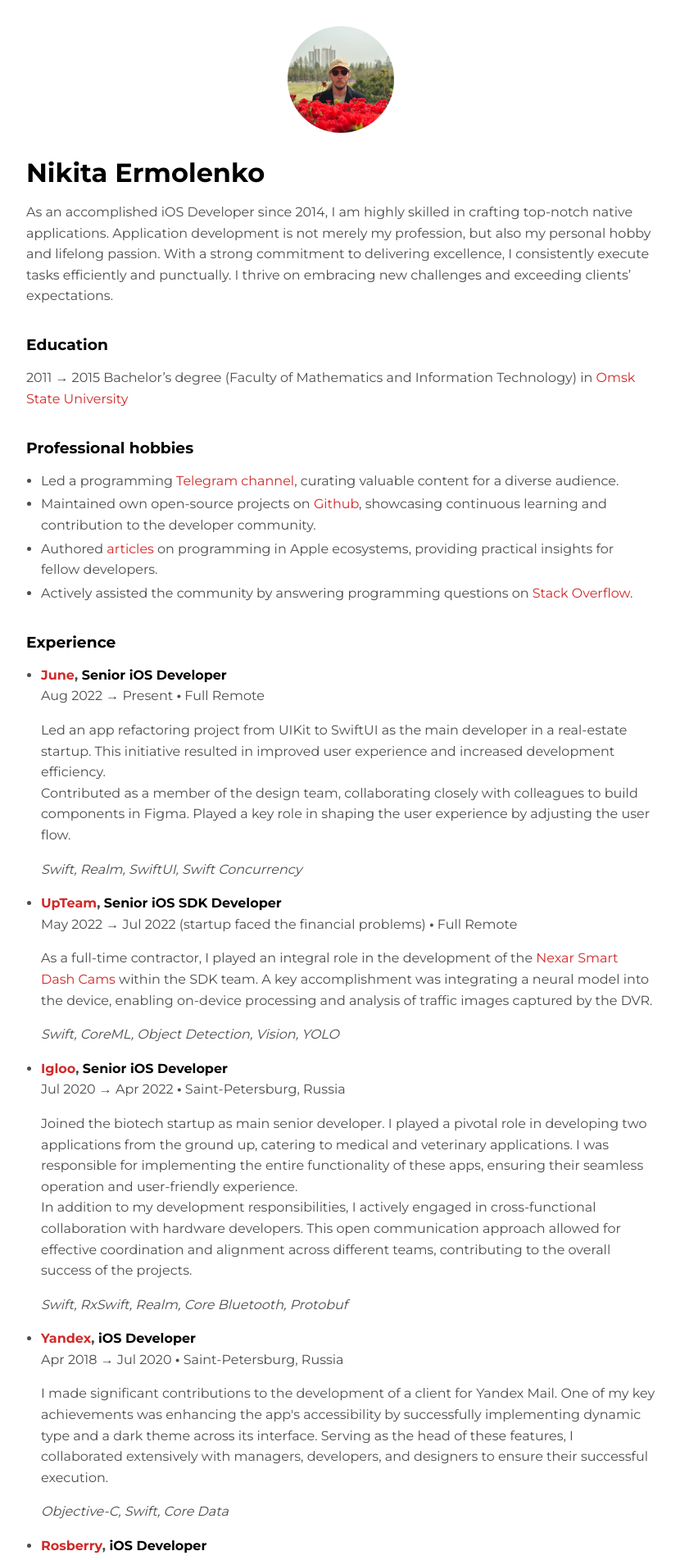
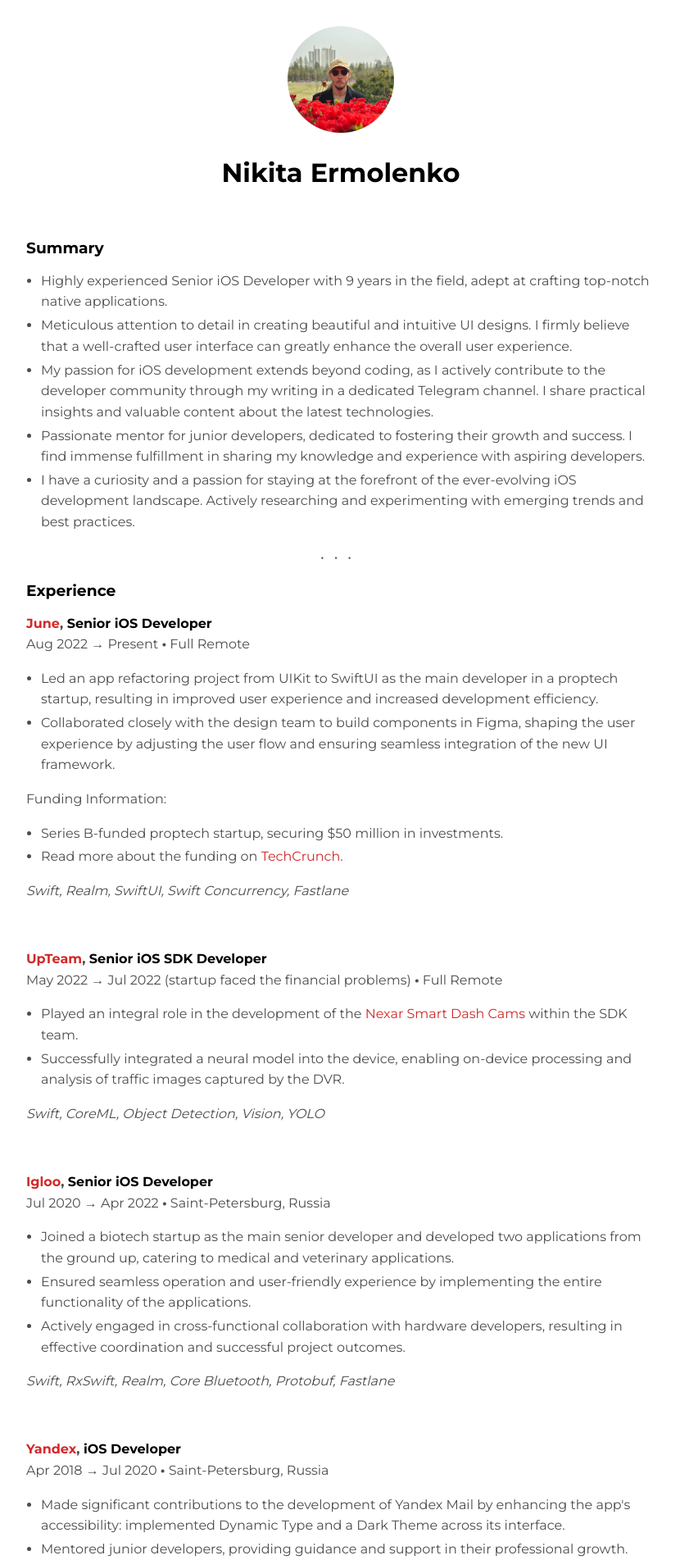
Before and after one commit to Otbivnoe/Otbivnoe.github.io, a Jekyll site: the page built from tabs/resume.md, in a window 1280 px wide. Shown: the top 1903 px of the page at 82% size, without its empty margins (224-1054 px from the left). Built offline with Jekyll 4.4.1, drawn with Linux system fonts in a browser that asks for light colours; some of the changed text lies outside the part shown.

Commit message:
Continue improving my resume

```diff
--- a/_includes/experience.html
+++ b/_includes/experience.html
@@ -1,7 +1,16 @@
-<li>
-    <b><a href="{{ include.link }}">{{ include.company }}</a>, </b>
-    <b class="resume-position">{{ include.position }}</b>
-    <br>{{ include.time }} <b>&#x2022;</b> {{ include.city }}<br>
-    <p>{{ include.description }}</p>
-    <p><i>{{ include.stack }}</i></p>
-</li>
+<b>
+    <a href="{{ include.link }}">{{ include.company }}</a>,
+</b>
+<b class="resume-position">
+    {{ include.position }}
+</b>
+    {{ include.time }} <b>&#x2022;</b> {{ include.city }}
+<br>
+<p>
+    {{ include.description }}
+</p>
+<p>
+    <i>
+        {{ include.stack }}
+    </i>
+</p>
--- a/assets/css/resume.scss
+++ b/assets/css/resume.scss
@@ -4,12 +4,13 @@
 @import "colors";
 
 h3 {
-    margin-top: 2.2rem;
+    margin-top: 1.2rem;
     margin-bottom: 0.2rem;
 }
 
 .resume-name {
     margin-bottom: 0px;
+    text-align: center;
 }
 
 .resume-position {
--- a/tabs/resume.md
+++ b/tabs/resume.md
@@ -6,25 +6,32 @@
 
 <h1 class="resume-name">Nikita Ermolenko</h1>
 
-As an accomplished iOS Developer since 2014, I am highly skilled in crafting top-notch native applications. Application development is not merely my profession, but also my personal hobby and lifelong passion. With a strong commitment to delivering excellence, I consistently execute tasks efficiently and punctually. I thrive on embracing new challenges and exceeding clients' expectations.
+<br>
 
+### Summary
 
-### Education
+<ul>
+    <li>
+        Highly experienced Senior iOS Developer with 9 years in the field, adept at crafting top-notch native applications.
+    </li>
+    <li>
+        Meticulous attention to detail in creating beautiful and intuitive UI designs. I firmly believe that a well-crafted user interface can greatly enhance the overall user experience.
+    </li>
+    <li>
+        My passion for iOS development extends beyond coding, as I actively contribute to the developer community through my writing in a dedicated Telegram channel. I share practical insights and valuable content about the latest technologies.
+    </li>
+    <li>
+        Passionate mentor for junior developers, dedicated to fostering their growth and success. I find immense fulfillment in sharing my knowledge and experience with aspiring developers.
+    </li>
+    <li>
+        I have a curiosity and a passion for staying at the forefront of the ever-evolving iOS development landscape. Actively researching and experimenting with emerging trends and best practices.
+    </li>
+</ul>
 
-2011 → 2015 Bachelor's degree (Faculty of Mathematics and Information Technology) in [Omsk State University](https://omsu.ru/about/structure/general/omp/eng/)
-
-
-### Professional hobbies
-
-- Led a programming [Telegram channel](https://t.me/readaggregator), curating valuable content for a diverse audience.
-- Maintained own open-source projects on [Github](https://github.com/otbivnoe), showcasing continuous learning and contribution to the developer community.
-- Authored [articles](/) on programming in Apple ecosystems, providing practical insights for fellow developers.
-- Actively assisted the community by answering programming questions on [Stack Overflow](https://stackoverflow.com/users/3733734/nikita-ermolenko?tab=profile).
-
+<hr>
 
 ### Experience
 
-<ul>
 {%
 include experience.html
 company = "June"
@@ -33,12 +40,28 @@
 time = "Aug 2022 → Present"
 city = "Full Remote"
 description = "
-Led an app refactoring project from UIKit to SwiftUI as the main developer in a real-estate startup. This initiative resulted in improved user experience and increased development efficiency.
+<ul>
+    <li>
+        Led an app refactoring project from UIKit to SwiftUI as the main developer in a proptech startup, resulting in improved user experience and increased development efficiency.
+    </li>
+    <li>
+        Collaborated closely with the design team to build components in Figma, shaping the user experience by adjusting the user flow and ensuring seamless integration of the new UI framework.
+    </li>
+</ul>
+<p>Funding Information:</p>
+<ul>
+    <li>
+        Series B-funded proptech startup, securing $50 million in investments.
+    </li>
+    <li>
+        Read more about the funding on <a href='https://techcrunch.com/2021/09/22/softbank-and-demi-lovato-back-june-homes-a-proptech-startup-emerging-from-stealth-with-50m-in-funding/'>TechCrunch</a>.
+    </li>
+</ul>
+"
+stack = "Swift, Realm, SwiftUI, Swift Concurrency, Fastlane"
+%}
+
 <br>
-Contributed as a member of the design team, collaborating closely with colleagues to build components in Figma. Played a key role in shaping the user experience by adjusting the user flow.
-"
-stack = "Swift, Realm, SwiftUI, Swift Concurrency"
-%}
 
 {%
 include experience.html
@@ -48,10 +71,19 @@
 time = "May 2022 → Jul 2022 (startup faced the financial problems)"
 city = "Full Remote"
 description = "
-As a full-time contractor, I played an integral role in the development of the <a href='https://www.getnexar.com'>Nexar Smart Dash Cams</a> within the SDK team. A key accomplishment was integrating a neural model into the device, enabling on-device processing and analysis of traffic images captured by the DVR.
+<ul>
+    <li>
+        Played an integral role in the development of the <a href='https://www.getnexar.com'>Nexar Smart Dash Cams</a> within the SDK team.
+    </li>
+    <li>
+        Successfully integrated a neural model into the device, enabling on-device processing and analysis of traffic images captured by the DVR.
+    </li>
+</ul>
 "
 stack = "Swift, CoreML, Object Detection, Vision, YOLO"
 %}
+
+<br>
 
 {%
 include experience.html
@@ -61,12 +93,22 @@
 time = "Jul 2020 → Apr 2022"
 city = "Saint-Petersburg, Russia"
 description = "
-Joined the biotech startup as main senior developer. I played a pivotal role in developing two applications from the ground up, catering to medical and veterinary applications. I was responsible for implementing the entire functionality of these apps, ensuring their seamless operation and user-friendly experience.
+<ul>
+    <li>
+        Joined a biotech startup as the main senior developer and developed two applications from the ground up, catering to medical and veterinary applications.
+    </li>
+    <li>
+        Ensured seamless operation and user-friendly experience by implementing the entire functionality of the applications.
+    </li>
+    <li>
+        Actively engaged in cross-functional collaboration with hardware developers, resulting in effective coordination and successful project outcomes.
+    </li>
+</ul>
+"
+stack = "Swift, RxSwift, Realm, Core Bluetooth, Protobuf, Fastlane"
+%}
+
 <br>
-In addition to my development responsibilities, I actively engaged in cross-functional collaboration with hardware developers. This open communication approach allowed for effective coordination and alignment across different teams, contributing to the overall success of the projects.
-"
-stack = "Swift, RxSwift, Realm, Core Bluetooth, Protobuf"
-%}
 
 {%
 include experience.html
@@ -76,10 +118,22 @@
 time = "Apr 2018 → Jul 2020"
 city = "Saint-Petersburg, Russia"
 description = "
-I made significant contributions to the development of a client for Yandex Mail. One of my key achievements was enhancing the app's accessibility by successfully implementing dynamic type and a dark theme across its interface. Serving as the head of these features, I collaborated extensively with managers, developers, and designers to ensure their successful execution.
+<ul>
+    <li>
+        Made significant contributions to the development of Yandex Mail by enhancing the app's accessibility: implemented Dynamic Type and a Dark Theme across its interface.
+    </li>
+    <li>
+        Mentored junior developers, providing guidance and support in their professional growth.
+    </li>
+    <li>
+        Led the development of key features as the head, collaborating closely with managers, developers, and designers.
+    </li>
+</ul>
 "
 stack = "Objective-C, Swift, Core Data"
 %}
+
+<br>
 
 {%
 include experience.html
@@ -93,8 +147,23 @@
 "
 stack = "Swift, RxSwift, ReactiveCocoa, Viper, CoreData, Objective-C"
 %}
-</ul>
 
+<hr>
+
+### Professional hobbies
+
+- Led a programming [Telegram channel](https://t.me/readaggregator), curating valuable content for a diverse audience.
+- Maintained own open-source projects on [Github](https://github.com/otbivnoe), showcasing continuous learning and contribution to the developer community.
+- Authored [articles](/) on programming in Apple ecosystems, providing practical insights for fellow developers.
+- Actively assisted the community by answering programming questions on [Stack Overflow](https://stackoverflow.com/users/3733734/nikita-ermolenko?tab=profile).
+
+<hr>
+
+### Education
+
+2011 → 2015 Bachelor's degree (Faculty of Mathematics and Information Technology) in [Omsk State University](https://omsu.ru/about/structure/general/omp/eng/)
+
+<hr>
 
 ### Open Source Projects
 
@@ -104,13 +173,15 @@
  - [Framezilla](https://github.com/Otbivnoe/Framezilla): Elegant library that wraps working with frames with a nice chaining syntax.
  - [Framer](https://github.com/Otbivnoe/Framer): Framer is a good framework that wraps working with frames with a nice chaining syntax.
 
+<hr>
 
 ### Articles
 
 {% for post in site.posts | sort: "date" %}
-- [{{ post.title }}]({{ post.url }}). {{ post.subtitle }}
+- [{{ post.title }}]({{ post.url }})
 {% endfor %}
 
+<hr>
 
 ### Contacts
 
```
